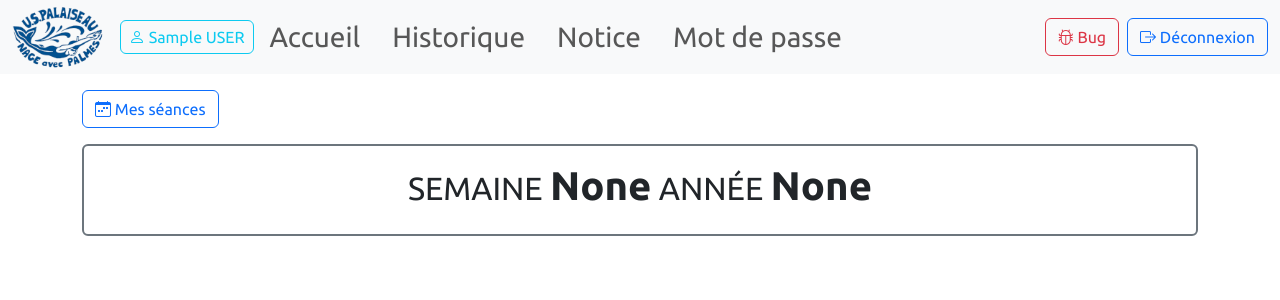
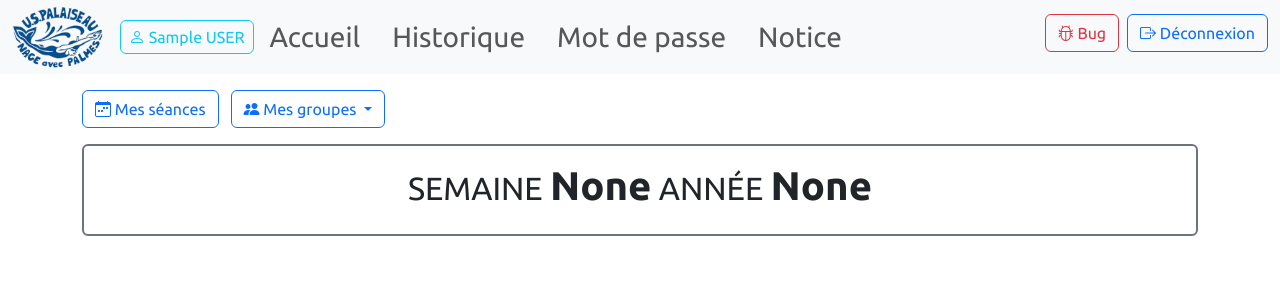
Before and after one commit to orthose/malinedo, a Django app: page /home/ in a window 1280 px wide. Shown: the top 300 px of the page. Run offline with Django 5.2, Linux system fonts and the light colour scheme; a user stored in the database is signed in; tables that the repository leaves empty hold one stand-in row (values such as "Sample post").

Commit message:
Ajout bouton pour voir mes groupes

```diff
--- a/booking/templates/booking/navbar.html
+++ b/booking/templates/booking/navbar.html
@@ -25,9 +25,6 @@
                     <a class="nav-link mx-2" href="{% url 'history' %}">Historique</a>
                 </li>
                 <li class="nav-item">
-                    <a class="nav-link mx-2" href="{% url 'notice' %}">Notice</a>
-                </li>
-                <li class="nav-item">
                     <a class="nav-link mx-2" href="{% url 'password_change' %}" target="_blank">Mot&nbsp;de&nbsp;passe</a>
                 </li>
                 {% if user.is_board_member %}
@@ -35,8 +32,11 @@
                     <a class="nav-link mx-2" href="{% url 'admin:index' %}" target="_blank">Administrateur</a>
                 </li>
                 {% endif %}
+                <li class="nav-item">
+                    <a class="nav-link mx-2" href="{% url 'notice' %}">Notice</a>
+                </li>
             </ul>
-            <ul class="navbar-nav ms-auto d-flex flex-row">
+            <ul class="navbar-nav ms-auto mb-2 d-flex flex-row">
                 <li class="nav-item">
                     <a class="me-2 btn btn-outline-danger" href="https://github.com/orthose/malinedo/issues" target="_blank">
                         <i class="bi bi-bug"></i> Bug
--- a/booking/templates/booking/schedule.html
+++ b/booking/templates/booking/schedule.html
@@ -15,6 +15,16 @@
                 <label class="btn btn-outline-primary" for="{{ schedule_form.mysessions.auto_id }}" type="button">
                         <i class="bi bi-calendar-week"></i> {{ schedule_form.mysessions.label }}
                 </label>
+            </div>
+            <div class="col-auto dropdown">
+                <button class="btn btn-outline-primary dropdown-toggle" type="button" id="dropdownGroups" data-bs-toggle="dropdown" aria-expanded="false">
+                    <i class="bi bi-people-fill"></i> Mes groupes
+                </button>
+                <ul class="dropdown-menu" aria-labelledby="dropdownGroups">
+                    {% for group in groups %}
+                        <li class="dropdown-item bg-transparent">{{ group }}</li>
+                    {% endfor %}
+                </ul>
             </div>
         </div>
         <div class="border border-2 border-secondary rounded mb-3 px-sm-3 py-3 row justify-content-center">
--- a/booking/views.py
+++ b/booking/views.py
@@ -155,6 +155,7 @@ def schedule(request: HttpRequest, show_history_filters: bool) -> HttpResponse:
         "weekday_sessions": weekday_sessions,
         "is_current_week": is_current_week,
         "has_perm_coach": request.user.has_perm("booking." + RegisterPermission.COACH),
+        "groups": request.user.groups.order_by("pk").all(),
     }
 
     return render(request, "booking/schedule.html", context)
```
